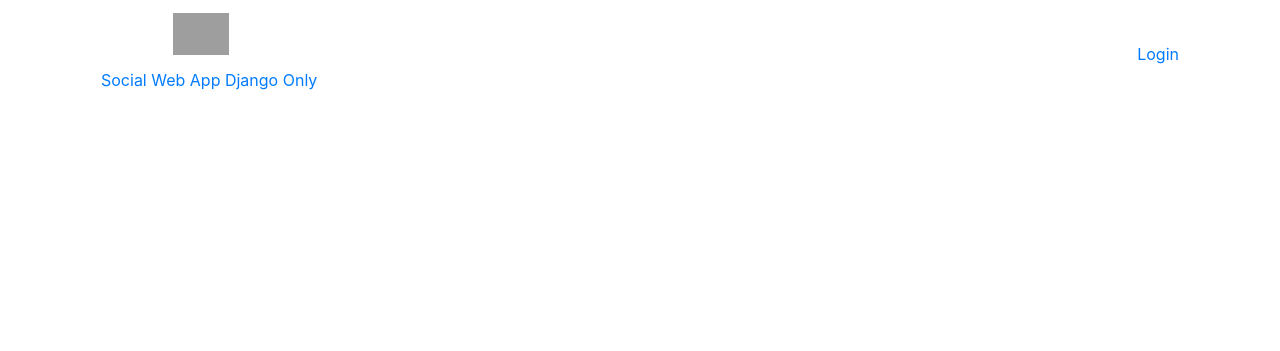
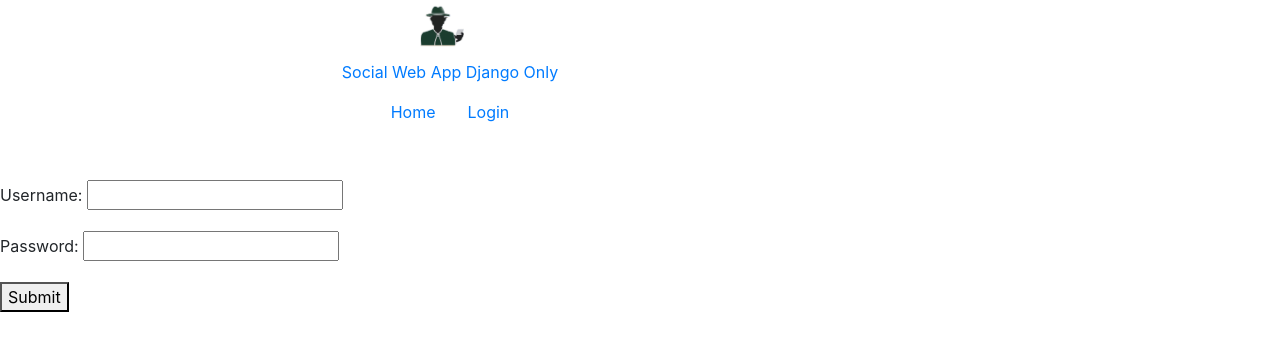
Before and after one commit to Georgiee98/social-media-web-app-django-only, a Django app: page /users/login/ in a window 1280 px wide. Shown: the top 351 px of the page. Run offline with Django 4.2, Linux system fonts and the light colour scheme; grey boxes are pictures that could not be loaded.

Commit message:
styling navbar

```diff
--- a/project/settings.py
+++ b/project/settings.py
@@ -127,3 +127,6 @@ STATICFILES_DIRS = [
 
 # Define the directory where Django should collect static files to
 STATIC_ROOT = BASE_DIR / "staticfiles"
+
+LOGIN_URL = 'login'
+LOGOUT_URL = 'logout'
--- a/users/templates/users/base.html
+++ b/users/templates/users/base.html
@@ -14,45 +14,51 @@
       crossorigin="anonymous"
     />
   </head>
-  <body></body>
-</html>
-<!DOCTYPE html>
-<html lang="en">
   <body>
     <div class="container">
-      <nav class="navbar bg-body-tertiary">
-        <ul class="navbar-nav">
-          <li class="nav-item active d-flex justify-content-center">
+      <div class="row">
+        <div class="col-sm-8">
+          <div class="d-flex justify-content-center">
             <a class="navbar-brand" href="#">
               <img
                 src="{% static 'assets/images/Logo.png' %}"
                 alt="SWADO Logo"
                 height="42"
-              />
-            </a>
-          </li>
-          <li class="nav-item active">
-            <a class="nav-link" href="#"
-              >Social Web App Django Only <span class="sr-only"></span
-            ></a>
-          </li>
-        </ul>
-        <div class="d-flex">
-          {% block body %} {% if request.user.is_authenticated %}
-          <a href="{% url 'index' %}">Home</a>
-          <a href="{% url 'logout' %}">Logout</a>
+            /></a>
+          </div>
+          <a class="nav-link text-center" href="#"
+            >Social Web App Django Only</a
+          >
+          <ul class="nav d-flex justify-content-center">
+            <li class="nav-item">
+              <a class="nav-link active" href="{% url 'index' %}">Home</a>
+            </li>
+            {% if request.user.is_authenticated %}
+            <li class="nav-item">
+              <a class="nav-link active" href="{% url 'logout' %}">Logout</a>
+            </li>
 
-          {% else %}
-          <a href="{% url 'login' %}">Login</a>
-          {% endif %} {% endblock %}
+            {% else %}
+            <li class="nav-item">
+              <a class="nav-link active" href="{% url 'login' %}">Login</a>
+            </li>
+            {% endif %}
+<!--
+            <li class="nav-item">
+              <a class="nav-link" href="#">Link</a>
+            </li>
+            <li class="nav-item">
+              <a class="nav-link" href="#">Link</a>
+            </li>
+            <li class="nav-item">
+              <a class="nav-link disabled" href="#">Disabled</a>
+            </li> -->
+          </ul>
         </div>
-      </nav>
+      </div>
     </div>
-
-    <nav class="navbar bg-body-tertiary">
-      <div class="container">
-        <ul class="navbar-nav"></ul>
-      </div>
-    </nav>
+    <br>
+    <br>
+    {% block body %} {% endblock %}
   </body>
 </html>
--- a/users/templates/users/login.html
+++ b/users/templates/users/login.html
@@ -1,17 +1,10 @@
 {% extends "users/base.html" %}
-<!DOCTYPE html>
-<html lang="en">
-<head>
-    <meta charset="UTF-8">
-    <meta http-equiv="X-UA-Compatible" content="IE=edge">
-    <meta name="viewport" content="width=device-width, initial-scale=1.0">
-    <title>Document</title>
-</head>
-<body>
-    <form method="POST">
+
+
+    {% block body %}
+      <form method="POST">
         {% csrf_token %}
-        {{form.as_p}}
+        {{ form.as_p }}
         <button type="submit">Submit</button>
-    </form>
-</body>
-</html>
+      </form>
+    {% endblock %}
--- a/users/views.py
+++ b/users/views.py
@@ -1,5 +1,5 @@
 from django.http import HttpResponse
-from django.shortcuts import render
+from django.shortcuts import render, redirect
 from django.contrib.auth import authenticate, login
 from .forms import LoginForm
 
@@ -14,9 +14,9 @@ def user_login(request):
             if user is not None:
                 # User is authenticated
                 login(request, user)
-                return HttpResponse("user authenticated and logged in")
+                return redirect('index')
             else:
-                return HttpResponse("Invalid credentials")
+                return redirect('login')
 
 
     form = LoginForm()
```
Also changed, not shown: db.sqlite3, static/assets/images/Logo.png (added).
